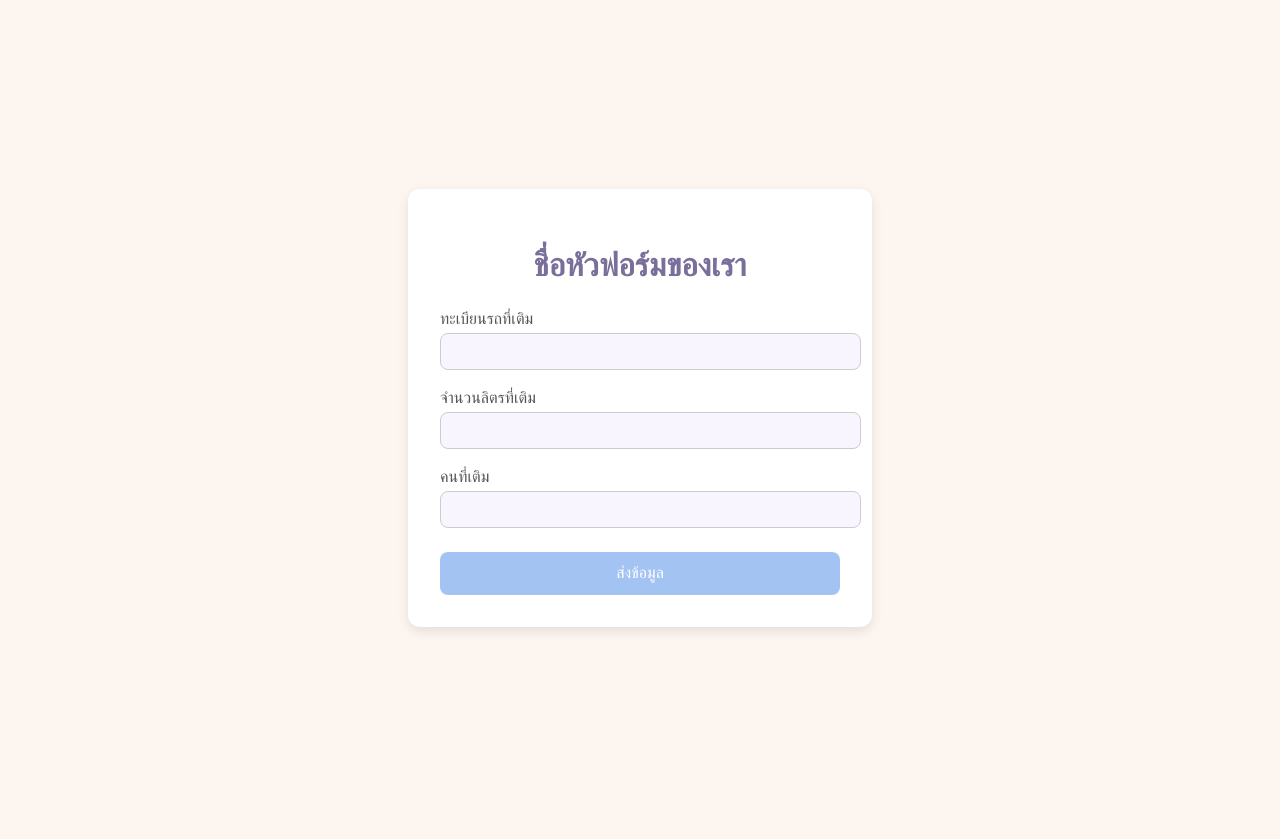
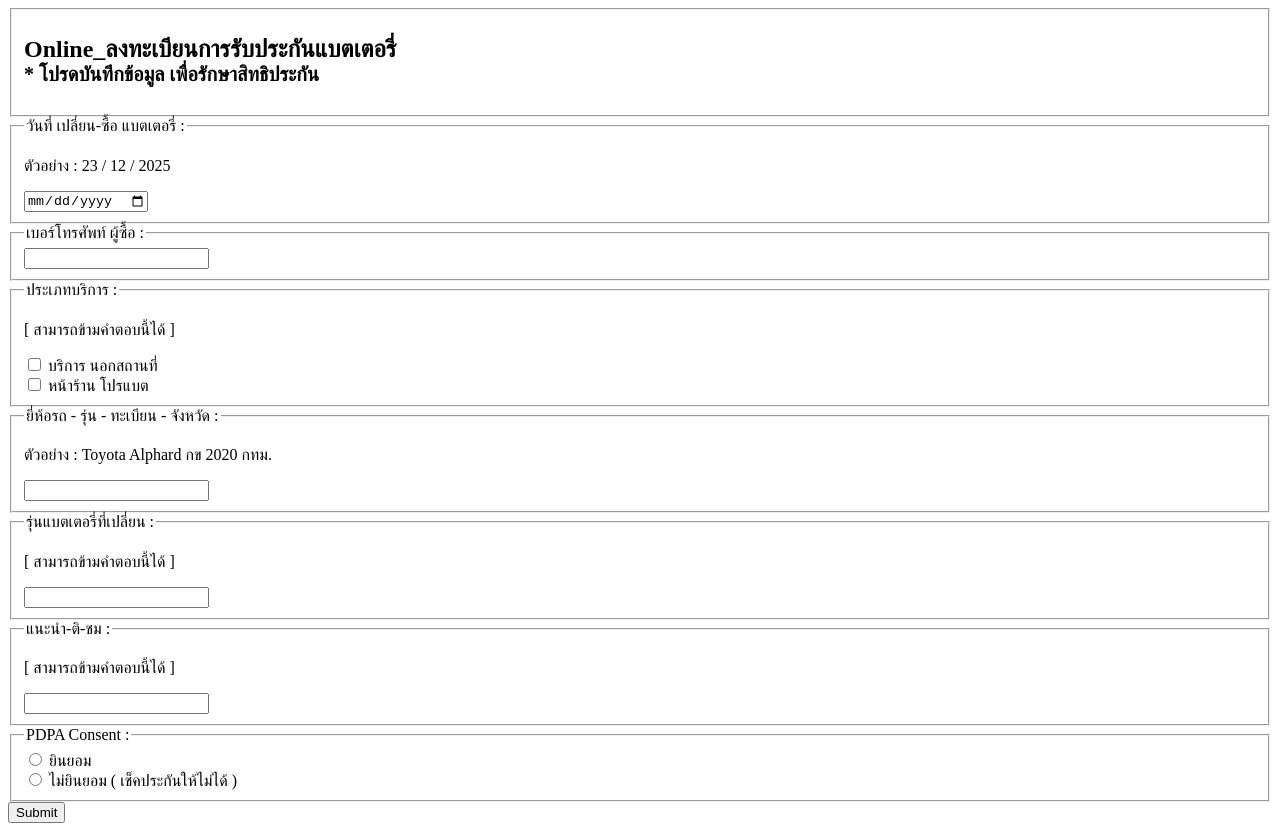
Before and after one commit to ProBatt/register, a plain HTML site: page index.html in a window 1280 px wide. Before the commit the page ends 816 px from the top, so only its background shows below. Drawn offline with Linux system fonts and the light colour scheme.

Commit message:
Update index.html

```diff
--- a/index.html
+++ b/index.html
@@ -1,95 +1,110 @@
-<!DOCTYPE html>
-<html lang="th">
-<head>
-  <meta charset="UTF-8" />
-  <meta name="viewport" content="width=device-width, initial-scale=1.0" />
-  <title>ชื่อหัวฟอร์มของเรา</title>
-  <style>
-    body {
-      font-family: 'Segoe UI', sans-serif;
-      background: #fdf6f0;
-      display: flex;
-      justify-content: center;
-      align-items: center;
-      height: 100vh;
-    }
-    .form-container {
-      background: #ffffff;
-      padding: 2rem;
-      border-radius: 12px;
-      box-shadow: 0 4px 12px rgba(0,0,0,0.1);
-      max-width: 400px;
-      width: 100%;
-    }
-    h1 {
-      text-align: center;
-      color: #7a6f9b;
-    }
-    label {
-      display: block;
-      margin-top: 1rem;
-      color: #555;
-    }
-    input[type="text"] {
-      width: 100%;
-      padding: 0.6rem;
-      margin-top: 0.3rem;
-      border: 1px solid #ccc;
-      border-radius: 8px;
-      background-color: #f9f5ff;
-    }
-    button {
-      margin-top: 1.5rem;
-      width: 100%;
-      padding: 0.8rem;
-      background-color: #a3c4f3;
-      border: none;
-      border-radius: 8px;
-      color: #fff;
-      font-size: 1rem;
-      cursor: pointer;
-    }
-    button:hover {
-      background-color: #8db3e2;
-    }
-  </style>
-</head>
-<body>
-  <div class="form-container">
-    <h1>ชื่อหัวฟอร์มของเรา</h1>
-    <form id="fuelForm">
-      <label for="license">ทะเบียนรถที่เติม</label>
-      <input type="text" id="license" name="entry.123456789" required />
+<form action="https://docs.google.com/forms/d/e/1FAIpQLScKTHnmM3GWaoUwTusnD9MOBI3ND4FaDLL7Uw2TsFkeSK53QA/formResponse"
+      target="_self"
+      id="bootstrapForm"
+      method="POST">
+    <fieldset>
+        <h2>Online_ลงทะเบียนการรับประกันแบตเตอรี่<br><small>* โปรดบันทึกข้อมูล เพื่อรักษาสิทธิประกัน</small></h2>
+    </fieldset>
 
-      <label for="liters">จำนวนลิตรที่เติม</label>
-      <input type="text" id="liters" name="entry.987654321" required />
 
-      <label for="person">คนที่เติม</label>
-      <input type="text" id="person" name="entry.192837465" required />
+    <!-- Field type: "date" id: "2082416532" -->
+    <fieldset>
+        <legend for="2082416532">วันที่ เปลี่ยน-ซื้อ แบตเตอรี่ :</legend>
+        <div class="form-group">
+            <p class="help-block">ตัวอย่าง : 23 / 12 / 2025</p>
+            <input type="date" id="1466271673_date" placeholder="15/4/2568" class="form-control" >
+        </div>
+    </fieldset>
 
-      <button type="submit">ส่งข้อมูล</button>
-    </form>
-  </div>
 
-  <script>
-    document.getElementById('fuelForm').addEventListener('submit', function(e) {
-      e.preventDefault();
-      const form = e.target;
-      const data = new FormData(form);
-      const action = 'https://docs.google.com/forms/d/e/1FAIpQLSfW8wumLQmXKGmWiGc_Ar2plxbHw3yIyCOqBmGaVwuFKQx3ig/viewform?usp=dialog';
+    <!-- Field type: "short" id: "1261821081" -->
+    <fieldset>
+        <legend for="1261821081">เบอร์โทรศัพท์ ผู้ซื้อ :</legend>
+        <div class="form-group">
+            <input id="1337987657" type="text" name="entry.1337987657" class="form-control" required>
+        </div>
+    </fieldset>
 
-      fetch(action, {
-        method: 'POST',
-        mode: 'no-cors',
-        body: data
-      }).then(() => {
-        // Optional: display a thank-you message or redirect
-        alert('ส่งข้อมูลเรียบร้อยแล้ว');
-        form.reset();
-      }).catch((error) => {
-        console.error('Error!', error.message);
-      });
-    });
-  </script>
-</body>
-</html>
+
+    <!-- Field type: "checkboxes" id: "1358296149" -->
+    <fieldset>
+        <legend for="1358296149">ประเภทบริการ :</legend>
+        <div class="form-group">
+            <p class="help-block">[ สามารถข้ามคำตอบนี้ได้ ]</p>
+            <div class="checkbox">
+                <label>
+                    <input type="checkbox" name="entry.846612547" value="บริการ นอกสถานที่" >
+                    บริการ นอกสถานที่
+                </label>
+            </div>
+            <div class="checkbox">
+                <label>
+                    <input type="checkbox" name="entry.846612547" value="หน้าร้าน โปรแบต" >
+                    หน้าร้าน โปรแบต
+                </label>
+            </div>
+        </div>
+    </fieldset>
+
+
+    <!-- Field type: "short" id: "98565871" -->
+    <fieldset>
+        <legend for="98565871">ยี่ห้อรถ - รุ่น - ทะเบียน - จังหวัด :</legend>
+        <div class="form-group">
+            <p class="help-block">ตัวอย่าง : Toyota Alphard  กข 2020 กทม.</p>
+            <input id="1057129787" type="text" name="entry.1057129787" class="form-control" required>
+        </div>
+    </fieldset>
+
+
+    <!-- Field type: "short" id: "1577974053" -->
+    <fieldset>
+        <legend for="1577974053">รุ่นแบตเตอรี่ที่เปลี่ยน :</legend>
+        <div class="form-group">
+            <p class="help-block">[ สามารถข้ามคำตอบนี้ได้ ]</p>
+            <input id="490785800" type="text" name="entry.490785800" class="form-control" >
+        </div>
+    </fieldset>
+
+
+    <!-- Field type: "short" id: "1355252599" -->
+    <fieldset>
+        <legend for="1355252599">แนะนำ-ติ-ชม :</legend>
+        <div class="form-group">
+            <p class="help-block">[ สามารถข้ามคำตอบนี้ได้ ]</p>
+            <input id="1111723542" type="text" name="entry.1111723542" class="form-control" >
+        </div>
+    </fieldset>
+
+
+    <!-- Field type: "choices" id: "1586559506" -->
+    <fieldset>
+        <legend for="1586559506">PDPA Consent :</legend>
+        <div class="form-group">
+            <div class="radio">
+                <label>
+                    <input type="radio" name="entry.1691501080" value="ยินยอม" required>
+                    ยินยอม
+                </label>
+            </div>
+            <div class="radio">
+                <label>
+                    <input type="radio" name="entry.1691501080" value="ไม่ยินยอม ( เช็คประกันให้ไม่ได้ )" required>
+                    ไม่ยินยอม ( เช็คประกันให้ไม่ได้ )
+                </label>
+            </div>
+        </div>
+    </fieldset>
+
+    <input type="hidden" name="fvv" value="1">
+    <input type="hidden" name="fbzx" value="3930096612797949583">
+    <!--
+        CAVEAT: In multipages (multisection) forms, *pageHistory* field tells to google what sections we've currently completed.
+        This usually starts as "0" for the first page, then "0,1" in the second page... up to "0,1,2..N" in n-th page.
+        Keep this in mind if you plan to change this code to recreate any sort of multipage-feature in your exported form.
+        We're setting this to the total number of pages in this form because we're sending all fields from all the section together.
+    -->
+    <input type="hidden" name="pageHistory" value="0">
+
+    <input class="btn btn-primary" type="submit" value="Submit">
+</form>
```
